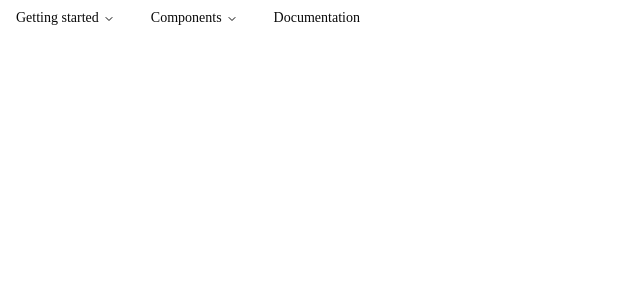
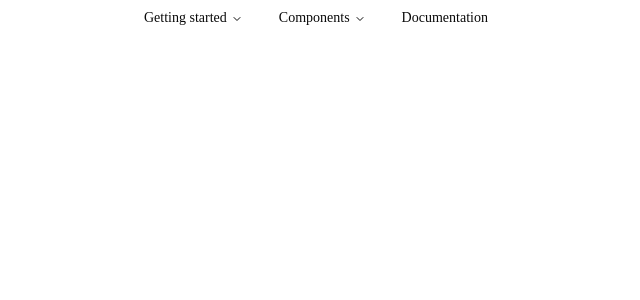
Before and after one commit to nishantb06/data-preprocessing, a Next.js app: page / in a window 1280 px wide. Shown: the top 300 px of the page, without its empty margins (0-640 px from the left). Built offline with nearby package versions, Linux system fonts and the light colour scheme.

Commit message:
demo navbar added

```diff
--- a/app/page.tsx
+++ b/app/page.tsx
@@ -2,7 +2,7 @@ import { NavigationMenuDemo } from "@/components/navigation"
 
 export default function Home() {
   return (
-    <main>
+    <main className="min-h-screen dotted-background bg-background max-w-5xl mx-auto">
       <NavigationMenuDemo />
     </main>
   );
--- a/components/navigation.tsx
+++ b/components/navigation.tsx
@@ -63,7 +63,7 @@ export function NavigationMenuDemo() {
             <ul className="grid gap-3 p-4 md:w-[400px] lg:w-[500px] lg:grid-cols-[.75fr_1fr]">
               <li className="row-span-3">
                 <NavigationMenuLink asChild>
-                  <a
+                  <Link
                     className="flex h-full w-full select-none flex-col justify-end rounded-md bg-gradient-to-b from-muted/50 to-muted p-6 no-underline outline-none focus:shadow-md"
                     href="/"
                   >
@@ -75,7 +75,7 @@ export function NavigationMenuDemo() {
                       Beautifully designed components built with Radix UI and
                       Tailwind CSS.
                     </p>
-                  </a>
+                  </Link>
                 </NavigationMenuLink>
               </li>
               <ListItem href="/docs" title="Introduction">
--- a/package.json
+++ b/package.json
@@ -10,6 +10,7 @@
   },
   "dependencies": {
     "@radix-ui/react-navigation-menu": "^1.2.1",
+    "@tailwindcss/typography": "^0.5.15",
     "class-variance-authority": "^0.7.0",
     "clsx": "^2.1.1",
     "lucide-react": "^0.455.0",
```
Also changed, not shown: 1 other file (tests, documents, lock files or other folders).
